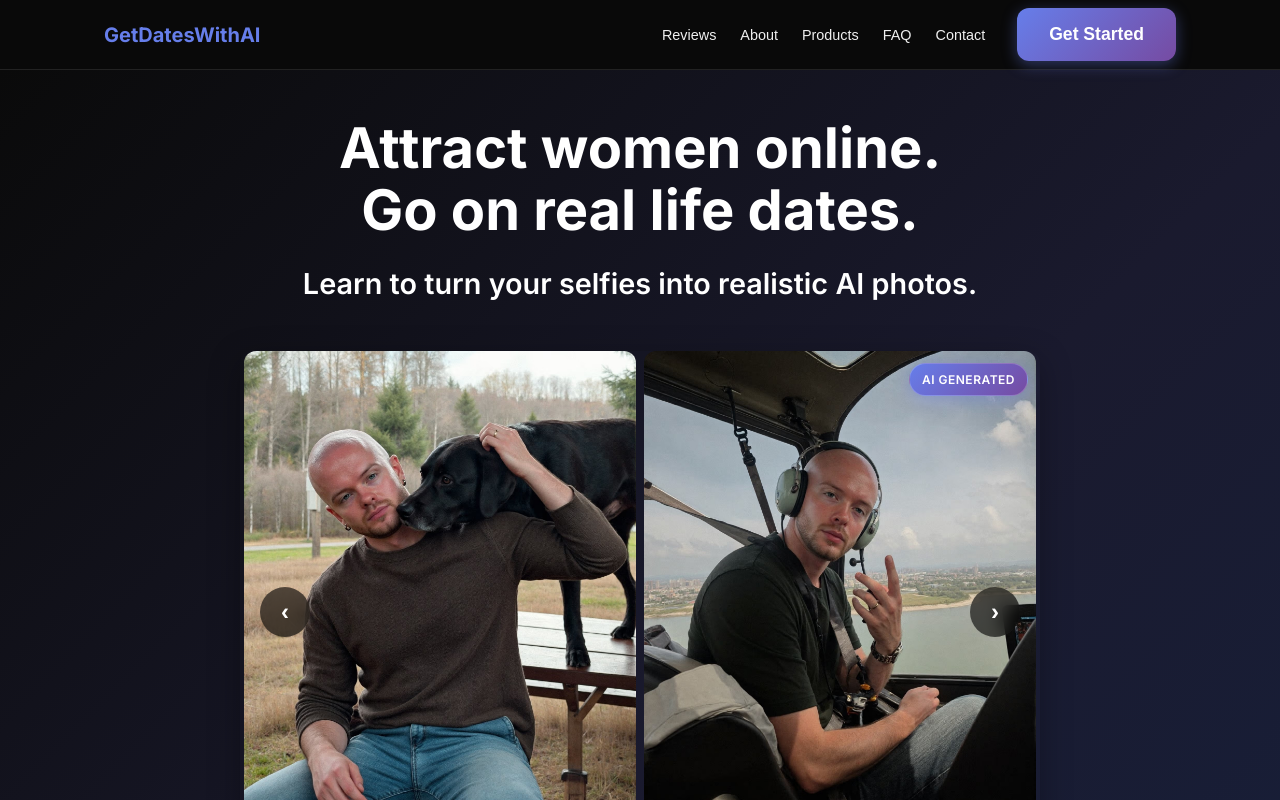
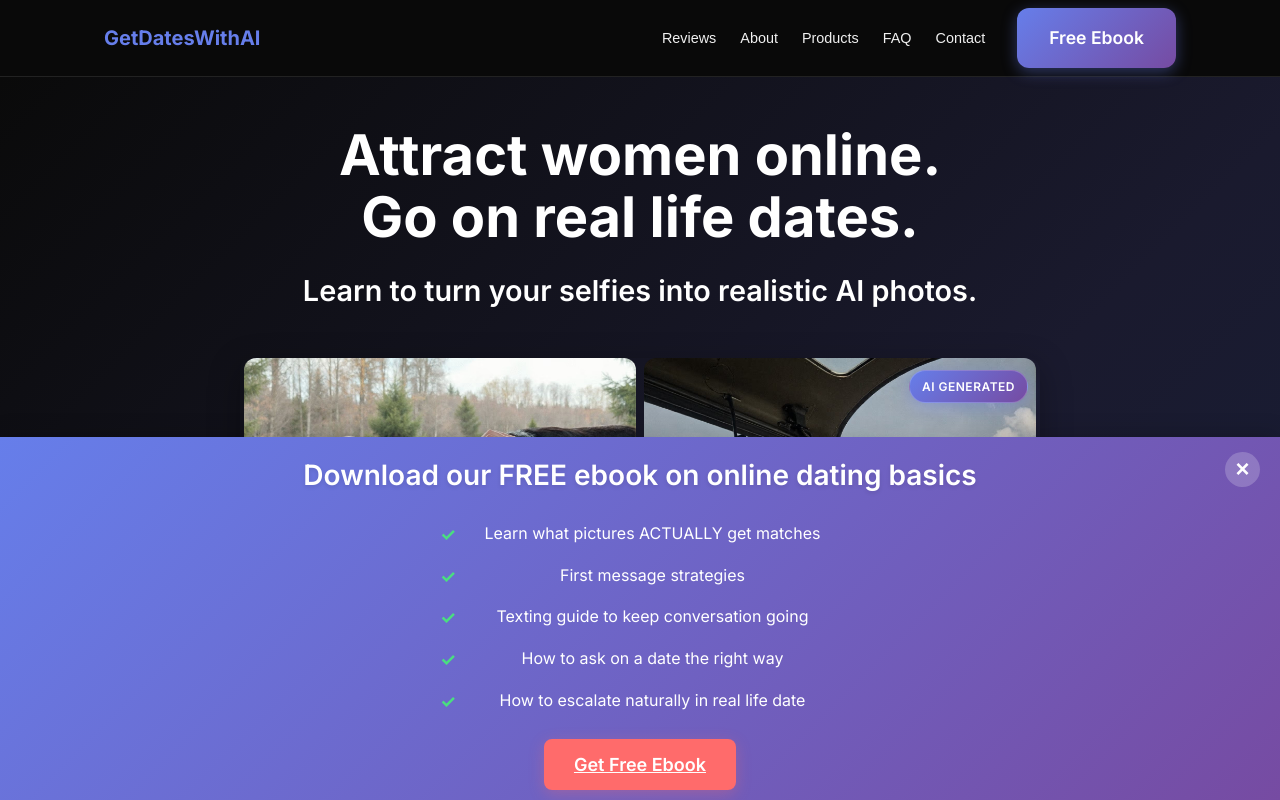
Before and after one commit to dpw1/website-v2, a React (Create React App) app: page / in a window 1280 px wide. Shown: the top 800 px of the page. Built offline with nearby package versions, Linux system fonts and the light colour scheme; the HTML template or start-up script is replaced by a standard one.

Commit message:
Integrate PromoSlide component into App and replace 'Get Started' button with a link to a free ebook in Header for improved user engagement.

```diff
--- a/src/App.js
+++ b/src/App.js
@@ -9,6 +9,7 @@ import FAQ from './components/FAQ';
 import ContactForm from './components/ContactForm';
 import Footer from './components/Footer';
 import Popup from './components/Popup';
+import PromoSlide from './components/PromoSlide';
 
 function App() {
   return (
@@ -23,7 +24,8 @@ function App() {
       <FAQ />
       <ContactForm />
       <Footer />
-      <Popup />
+      {/* <Popup /> */}
+      <PromoSlide />
     </div>
   );
 }
--- a/src/components/Header.js
+++ b/src/components/Header.js
@@ -54,12 +54,14 @@ const Header = () => {
               <li><button onClick={() => scrollToSection('faq')}>FAQ</button></li>
               <li><button onClick={() => scrollToSection('contact')}>Contact</button></li>
             </ul>
-            <button
+            <a
               className="btn btn-primary header-cta"
-              onClick={() => scrollToSection('products')}
+              href="https://getdateswithai.gumroad.com/l/wrutga"
+              target="_blank"
+              rel="noopener noreferrer"
             >
-              Get Started
-            </button>
+              Free Ebook
+            </a>
           </nav>
         </div>
       </div>
--- /dev/null
+++ b/src/components/PromoSlide.css
@@ -0,0 +1,156 @@
+.promo-slide {
+  position: fixed;
+  bottom: 0;
+  left: 0;
+  right: 0;
+  height: auto;
+  background: linear-gradient(135deg, #667eea 0%, #764ba2 100%);
+  color: white;
+  z-index: 1000;
+  transform: translateY(100%);
+  transition: transform 0.3s ease-in-out;
+  box-shadow: 0 -4px 20px rgba(0, 0, 0, 0.15);
+}
+
+.promo-slide.visible {
+  transform: translateY(0);
+}
+
+.promo-slide-content {
+  position: relative;
+  height: 100%;
+  padding: 20px;
+  display: flex;
+  flex-direction: column;
+  justify-content: center;
+  align-items: center;
+  text-align: center;
+}
+
+.promo-slide-close {
+  position: absolute;
+  top: 15px;
+  right: 20px;
+  background: rgba(255, 255, 255, 0.2);
+  border: none;
+  color: white;
+  font-size: 24px;
+  font-weight: bold;
+  width: 35px;
+  height: 35px;
+  border-radius: 50%;
+  cursor: pointer;
+  display: flex;
+  align-items: center;
+  justify-content: center;
+  transition: background-color 0.2s ease;
+}
+
+.promo-slide-close:hover {
+  background: rgba(255, 255, 255, 0.3);
+}
+
+.promo-slide-body h3 {
+  font-size: 28px;
+  margin-bottom: 20px;
+  font-weight: 600;
+  text-shadow: 0 2px 4px rgba(0, 0, 0, 0.1);
+}
+
+.promo-slide-list {
+  list-style: none;
+  padding: 0;
+  margin: 20px 0 30px 0;
+  max-width: 400px;
+  text-align: center;
+  width: 100%;
+  margin: 0 auto;
+  margin-bottom: 30px;
+}
+
+.promo-slide-list li {
+  padding: 8px 0;
+  font-size: 16px;
+  position: relative;
+  padding-left: 25px;
+}
+
+.promo-slide-list li::before {
+  content: "✓";
+  position: absolute;
+  left: 0;
+  color: #4ade80;
+  font-weight: bold;
+  font-size: 18px;
+}
+
+.promo-slide-cta {
+  background: #ff6b6b;
+  color: white;
+  border: none;
+  padding: 15px 30px;
+  font-size: 18px;
+  font-weight: 600;
+  border-radius: 8px;
+  cursor: pointer;
+  transition: all 0.3s ease;
+  box-shadow: 0 4px 15px rgba(255, 107, 107, 0.3);
+}
+
+.promo-slide-cta:hover {
+  background: #ff5252;
+  transform: translateY(-2px);
+  box-shadow: 0 6px 20px rgba(255, 107, 107, 0.4);
+}
+
+/* Mobile Responsive */
+@media (max-width: 768px) {
+  .promo-slide {
+    height: auto;
+  }
+
+  .promo-slide-content {
+    padding: 15px;
+  }
+
+  .promo-slide-body h3 {
+    font-size: 22px;
+    margin-bottom: 15px;
+  }
+
+  .promo-slide-list {
+    margin: 15px 0 20px 0;
+  }
+
+  .promo-slide-list li {
+    font-size: 14px;
+    padding: 6px 0;
+  }
+
+  .promo-slide-cta {
+    padding: 12px 25px;
+    font-size: 16px;
+  }
+
+  .promo-slide-close {
+    top: 10px;
+    right: 15px;
+    width: 30px;
+    height: 30px;
+    font-size: 20px;
+  }
+}
+
+@media (max-width: 480px) {
+  .promo-slide {
+    height: auto;
+  }
+
+  .promo-slide-body h3 {
+    font-size: 20px;
+  }
+
+  .promo-slide-list li {
+    font-size: 13px;
+  }
+}
--- /dev/null
+++ b/src/components/PromoSlide.js
@@ -0,0 +1,91 @@
+import React, { useState, useEffect } from 'react';
+import './PromoSlide.css';
+
+const PromoSlide = () => {
+  // Configurable delay variable (in milliseconds)
+  const POPUP_DELAY = 4000; // 4 seconds
+
+  const [isVisible, setIsVisible] = useState(false);
+  const [isClosed, setIsClosed] = useState(false);
+
+  // Cookie utility functions
+  const setCookie = (name, value, hours) => {
+    const expires = new Date();
+    expires.setTime(expires.getTime() + (hours * 60 * 60 * 1000));
+    document.cookie = `${name}=${value};expires=${expires.toUTCString()};path=/`;
+  };
+
+  const getCookie = (name) => {
+    const nameEQ = name + "=";
+    const ca = document.cookie.split(';');
+    for (let i = 0; i < ca.length; i++) {
+      let c = ca[i];
+      while (c.charAt(0) === ' ') c = c.substring(1, c.length);
+      if (c.indexOf(nameEQ) === 0) return c.substring(nameEQ.length, c.length);
+    }
+    return null;
+  };
+
+  useEffect(() => {
+    // Check if user has previously dismissed the slide
+    const dismissed = getCookie('promoSlideDismissed');
+    if (dismissed === 'true') {
+      setIsClosed(true);
+      return;
+    }
+
+    // Show the slide after the configured delay
+    const timer = setTimeout(() => {
+      setIsVisible(true);
+    }, POPUP_DELAY);
+
+    return () => clearTimeout(timer);
+  }, []);
+
+  const handleClose = () => {
+    setIsVisible(false);
+    // Store dismissal in cookie for 48 hours
+    setCookie('promoSlideDismissed', 'true', 48);
+    // After animation completes, mark as closed
+    setTimeout(() => {
+      setIsClosed(true);
+    }, 300);
+  };
+
+  if (isClosed) {
+    return null;
+  }
+
+  return (
+    <div className={`promo-slide ${isVisible ? 'visible' : ''}`}>
+      <div className="promo-slide-content">
+        <button className="promo-slide-close" onClick={handleClose}>
+          ×
+        </button>
+
+        <div className="promo-slide-body">
+          <h3>Download our FREE ebook on online dating basics</h3>
+
+          <ul className="promo-slide-list">
+            <li>Learn what pictures ACTUALLY get matches</li>
+            <li>First message strategies</li>
+            <li>Texting guide to keep conversation going</li>
+            <li>How to ask on a date the right way</li>
+            <li>How to escalate naturally in real life date</li>
+          </ul>
+
+          <a
+            href="https://getdateswithai.gumroad.com/l/wrutga"
+            target="_blank"
+            rel="noopener noreferrer"
+            className="promo-slide-cta"
+          >
+            Get Free Ebook
+          </a>
+        </div>
+      </div>
+    </div>
+  );
+};
+
+export default PromoSlide;
```
